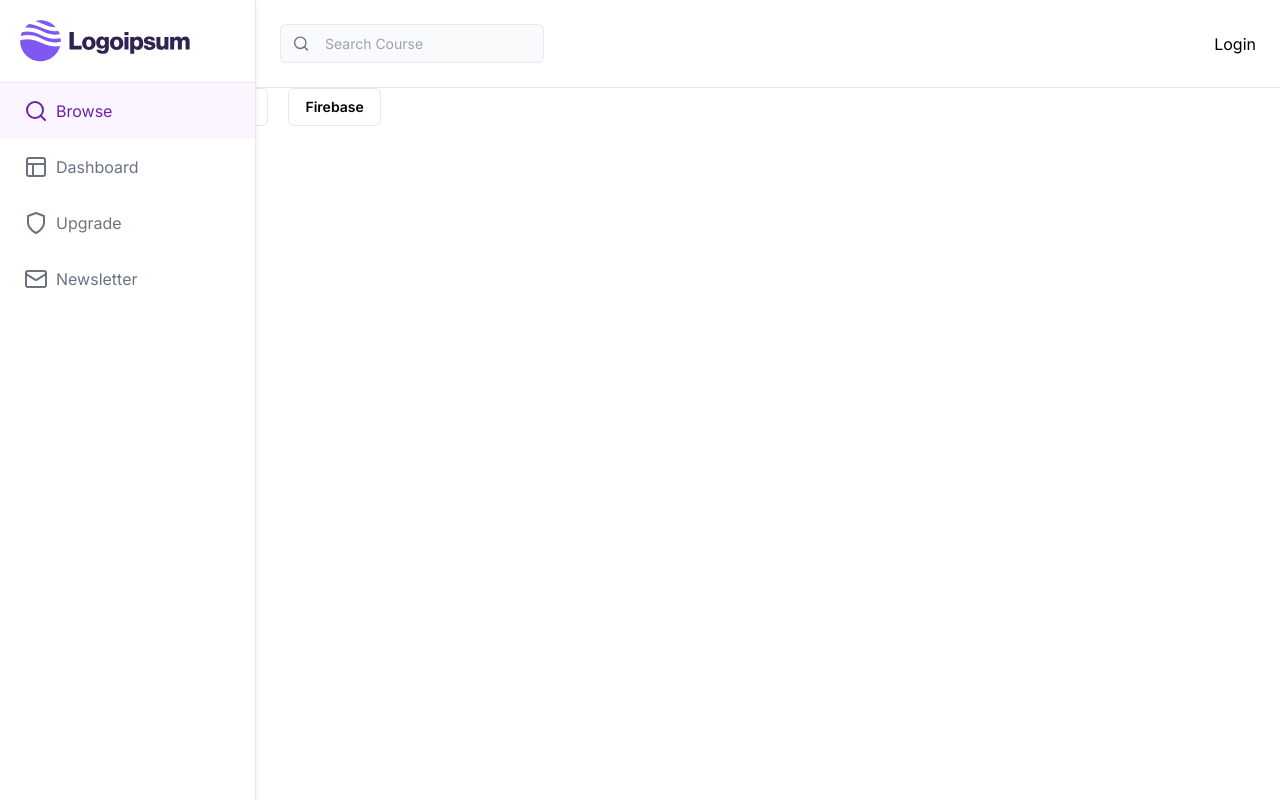
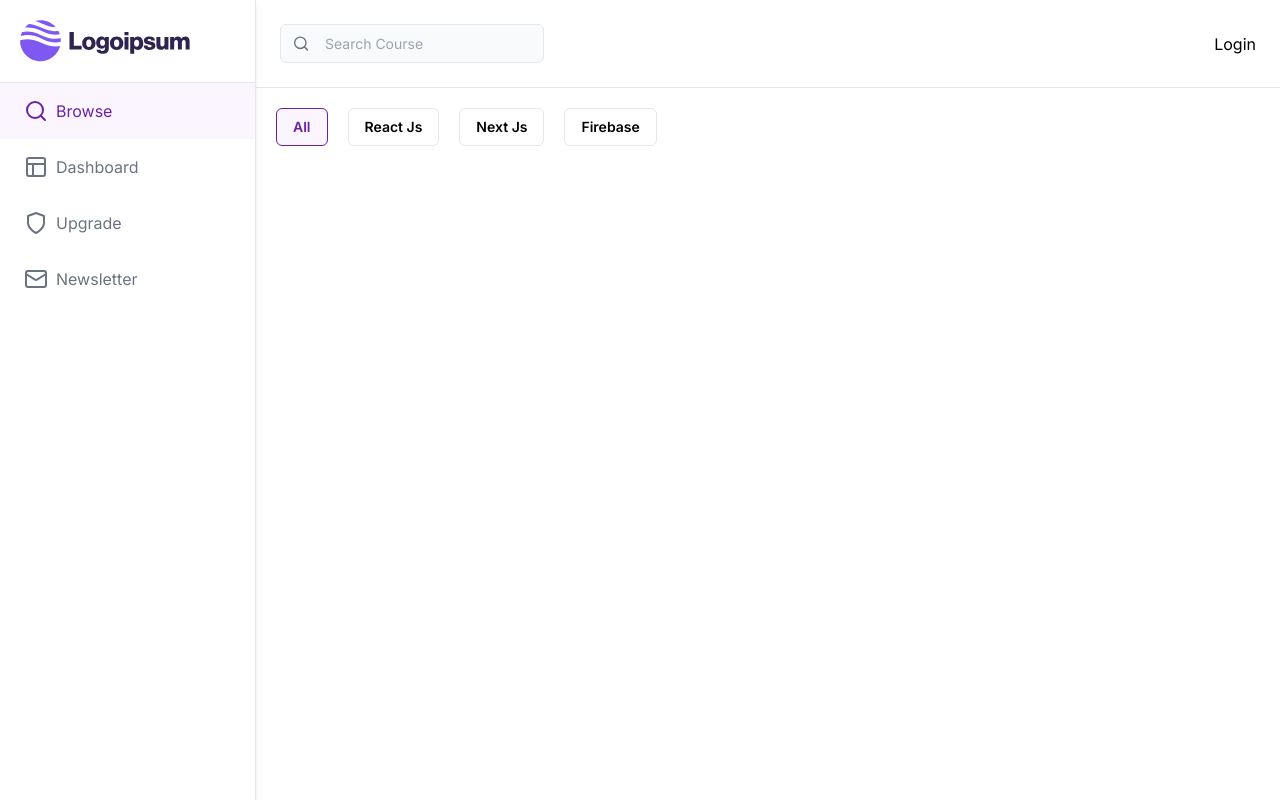
Before and after one commit to GleristonCastro/lms-system, a Next.js app: page /browse in a window 1280 px wide. Built offline with nearby package versions, Linux system fonts and the light colour scheme; no server answers.

Commit message:
update: create a new div

```diff
--- a/app/(Home)/(routes)/layout.jsx
+++ b/app/(Home)/(routes)/layout.jsx
@@ -8,7 +8,9 @@ function homeLayout({children}) {
         <SideBarNav />
       </div>
       <Header />
+      <div className='ml-64 p-5'>
       {children}
+      </div>
     </div>
   )
 }
```
